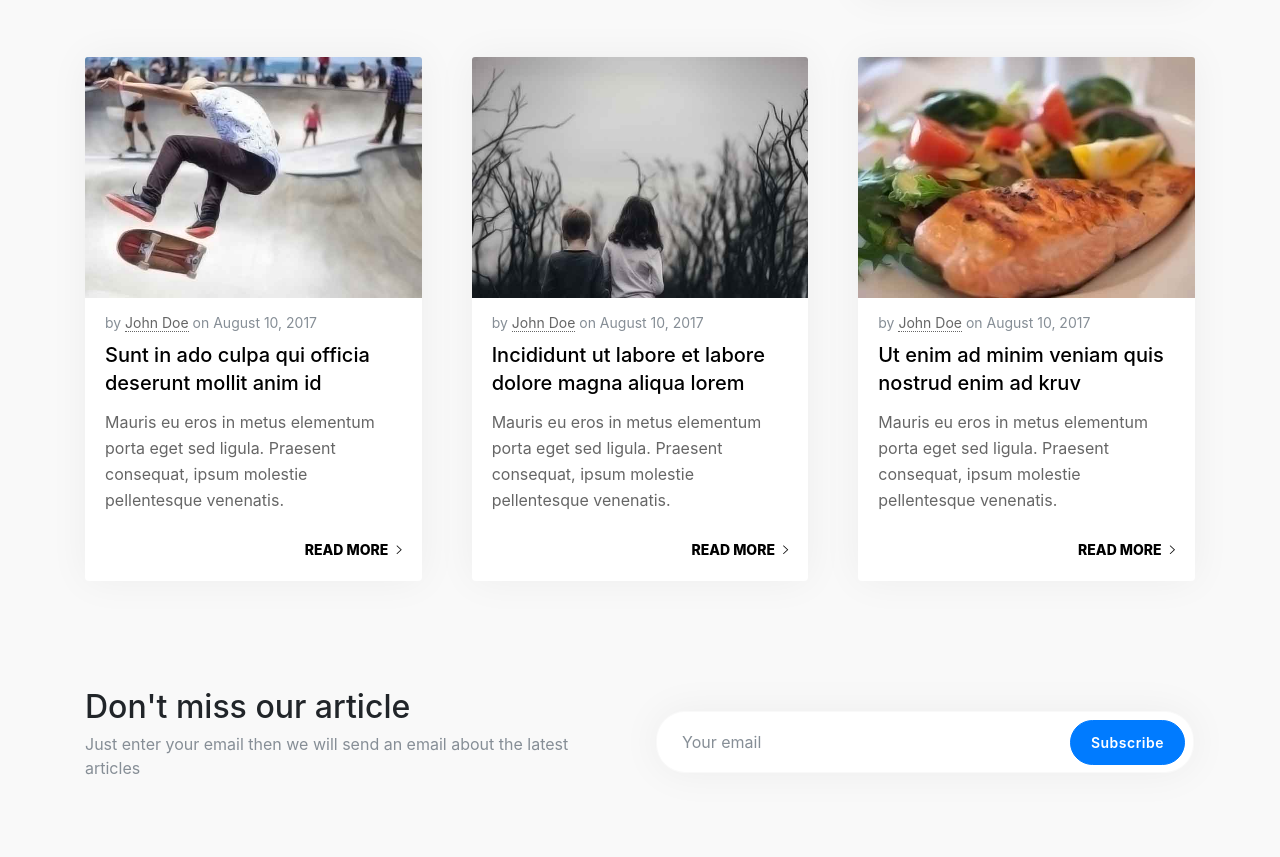
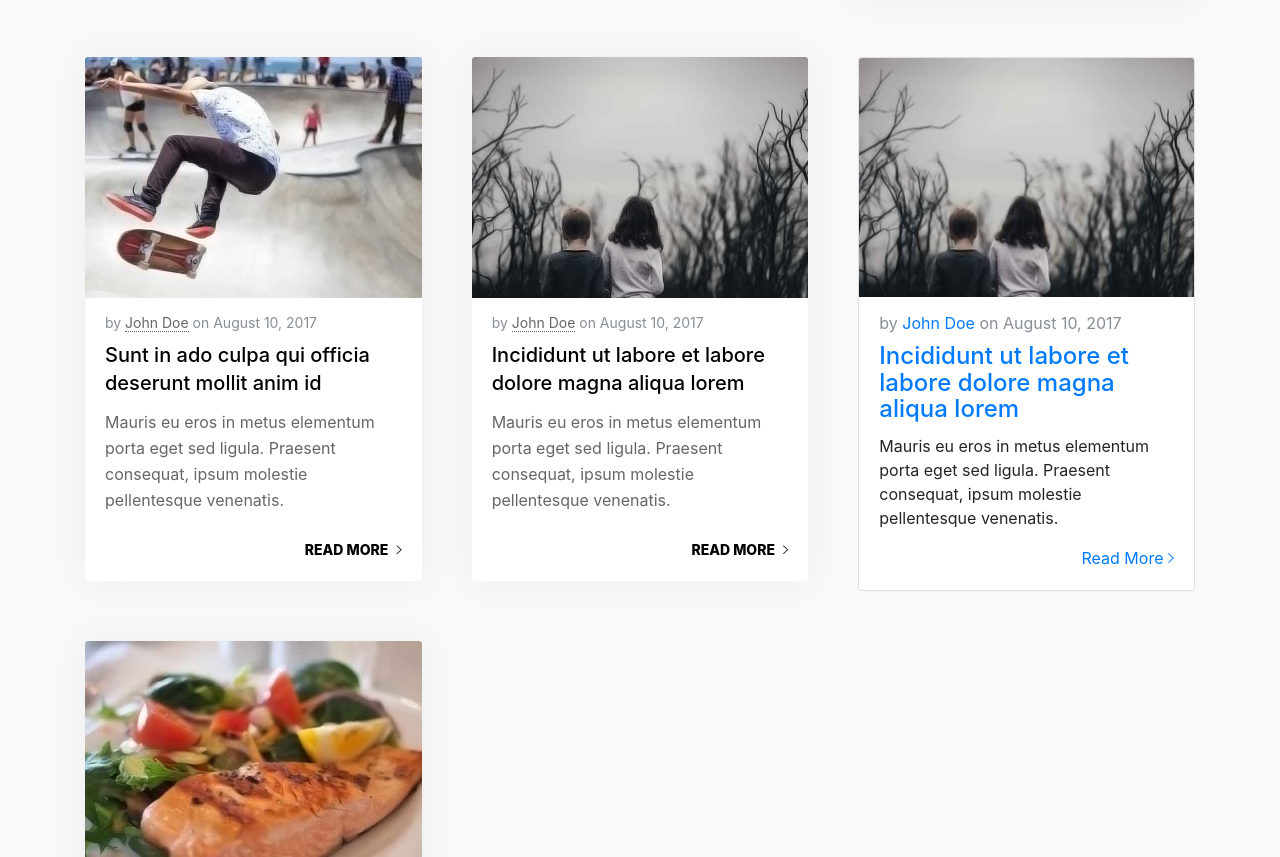
Before and after one commit to SuPageGit/Bolo, a plain HTML site: page index.html in a window 1280 px wide. Shown: the part 1940-2797 px from the top of the page. Drawn offline with Linux system fonts and the light colour scheme; files whose address does not match are found by name.

Commit message:
Update index.html

```diff
--- a/index.html
+++ b/index.html
@@ -182,6 +182,20 @@
 					</div>
 				  </article>
 			  </div>
+			  <!-- 此处注意 -->
+			  <div class="col-12 col-md-6 col-lg-4">
+				<annoca class="card">
+				  <img class="card-img-top" src="img/news/img03.jpg" alt="Article Image">
+				  <div class="card-body">
+					  <div class="card-subtitle mb-2 text-muted">by <a href="#">John Doe</a> on August 10, 2017</div>
+					<h4 class="card-title"><a href="#" data-toggle="read" data-id="1">Incididunt ut labore et labore dolore magna aliqua lorem</a></h4>
+					<p class="card-text">Mauris eu eros in metus elementum porta eget sed ligula. Praesent consequat, ipsum molestie pellentesque venenatis.</p>
+					<div class="text-right">
+						<a href="#" class="card-more" data-toggle="read" data-id="1">Read More <i class="ion-ios-arrow-right"></i></a>
+					</div>
+				</div>
+			  </annoca>
+		  </div>
 			  <div class="col-12 col-md-6 col-lg-4">
 					<article class="card">
 					  <img class="card-img-top" src="img/news/img06.jpg" alt="Article Image">
```
